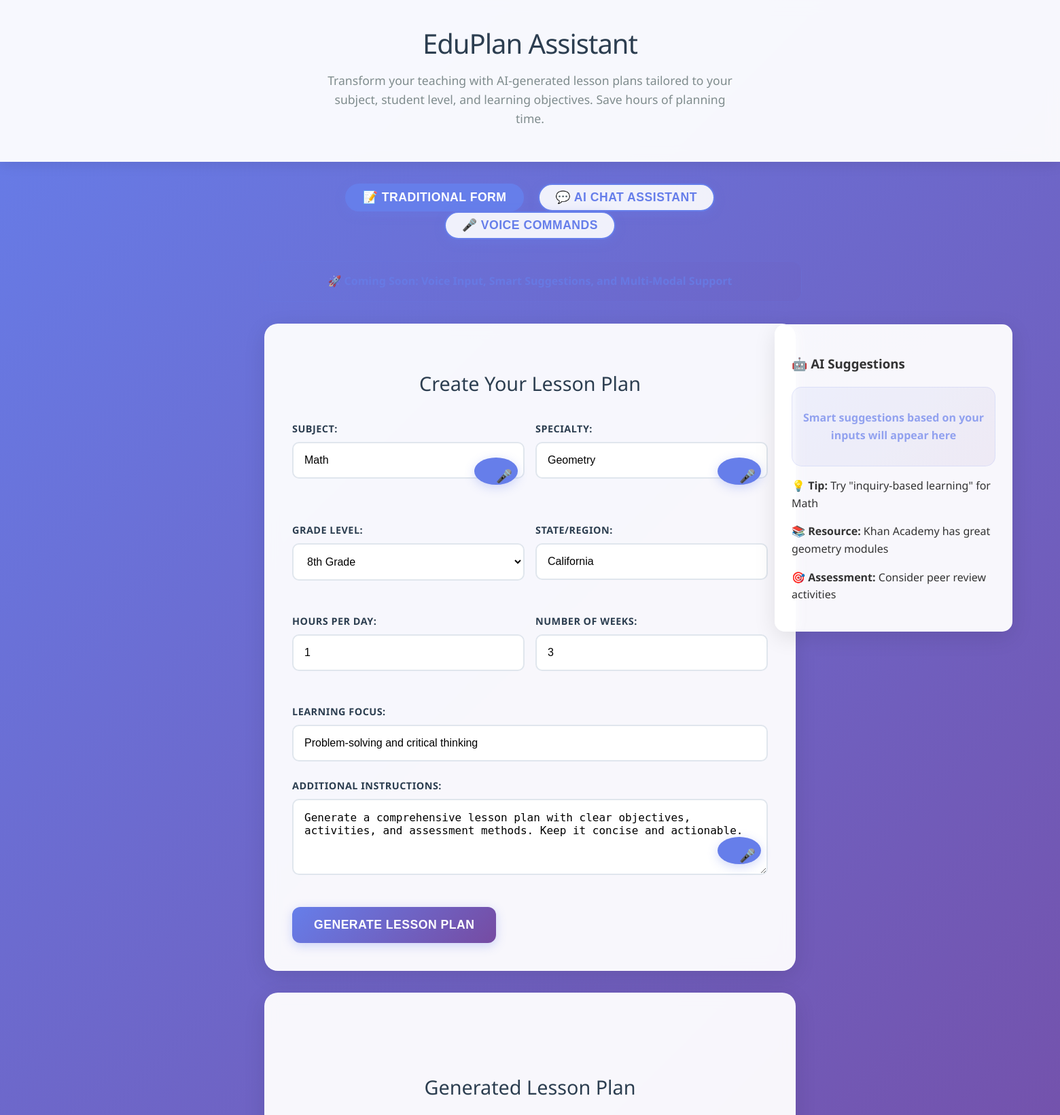
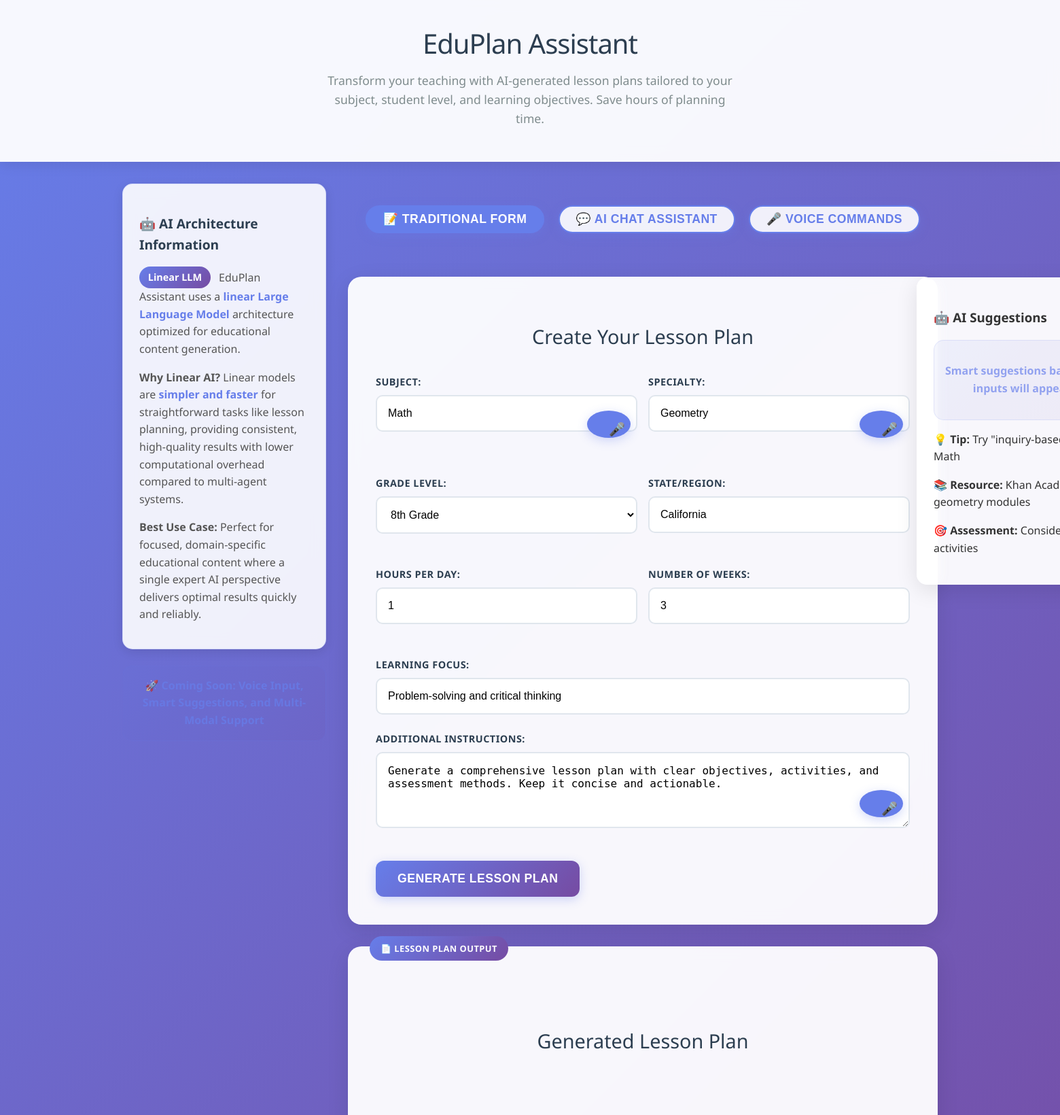
Before and after one commit to zhangfengcdt/teacher-ai-helper, a Flask app: page / in a window 1560 px wide; the page is wider, and only the part inside the window is pictured. Shown: the top 1640 px of that part at 68% size. Run offline with Flask 3, Linux system fonts and the light colour scheme.

Commit message:
relayout webapp

```diff
--- a/templates/index.html
+++ b/templates/index.html
@@ -57,6 +57,49 @@
 
         .footer a:hover {
             color: #667eea;
+        }
+
+        .ai-info-banner {
+            background: rgba(255, 255, 255, 0.9);
+            backdrop-filter: blur(10px);
+            border-radius: 15px;
+            padding: 1.5rem;
+            margin-bottom: 1.5rem;
+            border: 1px solid rgba(102, 126, 234, 0.2);
+            box-shadow: 0 4px 15px rgba(0, 0, 0, 0.1);
+            position: sticky;
+            top: 2rem;
+        }
+
+        .ai-info-banner h3 {
+            color: #2c3e50;
+            margin-bottom: 1rem;
+            font-size: 1.2rem;
+            display: flex;
+            align-items: center;
+            gap: 0.5rem;
+        }
+
+        .ai-info-banner p {
+            color: #555;
+            margin-bottom: 0.8rem;
+            line-height: 1.6;
+        }
+
+        .ai-info-banner .highlight {
+            color: #667eea;
+            font-weight: 600;
+        }
+
+        .ai-info-banner .model-type {
+            background: linear-gradient(135deg, #667eea 0%, #764ba2 100%);
+            color: white;
+            padding: 0.3rem 0.8rem;
+            border-radius: 20px;
+            font-size: 0.9rem;
+            font-weight: 600;
+            display: inline-block;
+            margin-right: 0.5rem;
         }
 
         .ai-features-toggle {
@@ -283,20 +326,67 @@
         }
 
         .container {
-            max-width: 800px;
+            max-width: 1200px;
             margin: 0 auto;
             padding: 0 1rem;
         }
 
+        .main-layout {
+            display: grid;
+            grid-template-columns: 300px 1fr;
+            grid-template-rows: auto 1fr;
+            gap: 2rem;
+            margin-top: 2rem;
+        }
+
+        .sidebar {
+            grid-column: 1;
+            grid-row: 1 / 3;
+        }
+
+        .main-content {
+            grid-column: 2;
+            grid-row: 1;
+            display: flex;
+            flex-direction: column;
+            gap: 2rem;
+        }
+
+        .output-section {
+            grid-column: 2;
+            grid-row: 2;
+        }
+
+        @media (max-width: 1024px) {
+            .main-layout {
+                grid-template-columns: 1fr;
+                grid-template-rows: auto auto auto;
+            }
+
+            .sidebar {
+                grid-column: 1;
+                grid-row: 1;
+            }
+
+            .main-content {
+                grid-column: 1;
+                grid-row: 2;
+            }
+
+            .output-section {
+                grid-column: 1;
+                grid-row: 3;
+            }
+        }
+
         .form-container {
-            max-width: 700px;
-            margin: 2rem auto;
             padding: 2.5rem;
             background: rgba(255, 255, 255, 0.95);
             backdrop-filter: blur(10px);
             border-radius: 20px;
             box-shadow: 0 8px 32px rgba(0, 0, 0, 0.1);
             border: 1px solid rgba(255, 255, 255, 0.2);
+            position: relative;
         }
 
         .form-container h2 {
@@ -374,8 +464,6 @@
         }
 
         .response-container {
-            max-width: 700px;
-            margin: 2rem auto;
             padding: 2.5rem;
             background: rgba(255, 255, 255, 0.95);
             backdrop-filter: blur(10px);
@@ -383,6 +471,26 @@
             box-shadow: 0 8px 32px rgba(0, 0, 0, 0.1);
             border: 1px solid rgba(255, 255, 255, 0.2);
             white-space: pre-wrap;
+            min-height: 400px;
+        }
+
+        .output-section {
+            position: relative;
+        }
+
+        .output-section::before {
+            content: "📄 LESSON PLAN OUTPUT";
+            position: absolute;
+            top: -15px;
+            left: 2rem;
+            background: linear-gradient(135deg, #667eea 0%, #764ba2 100%);
+            color: white;
+            padding: 0.5rem 1rem;
+            border-radius: 20px;
+            font-size: 0.8rem;
+            font-weight: 600;
+            letter-spacing: 0.5px;
+            z-index: 10;
         }
 
         .response-container h2 {
@@ -442,16 +550,36 @@
         </div>
     </header>
     <main class="container">
+        <div class="main-layout">
+            <!-- Sidebar with AI Info -->
+            <div class="sidebar">
+                <div class="ai-info-banner">
+                    <h3>🤖 AI Architecture Information</h3>
+                    <p>
+                        <span class="model-type">Linear LLM</span>
+                        EduPlan Assistant uses a <span class="highlight">linear Large Language Model</span> architecture optimized for educational content generation.
+                    </p>
+                    <p>
+                        <strong>Why Linear AI?</strong> Linear models are <span class="highlight">simpler and faster</span> for straightforward tasks like lesson planning, providing consistent, high-quality results with lower computational overhead compared to multi-agent systems.
+                    </p>
+                    <p>
+                        <strong>Best Use Case:</strong> Perfect for focused, domain-specific educational content where a single expert AI perspective delivers optimal results quickly and reliably.
+                    </p>
+                </div>
+
+                <!-- Feature Banners -->
+                <div class="feature-banner coming-soon">
+                    🚀 Coming Soon: Voice Input, Smart Suggestions, and Multi-Modal Support
+                </div>
+            </div>
+
+            <!-- Main Content Area -->
+            <div class="main-content">
                 <!-- AI Features Toggle -->
                 <div class="ai-features-toggle">
                     <button class="toggle-button active" onclick="toggleInterface('form')">📝 Traditional Form</button>
                     <button class="toggle-button" onclick="toggleInterface('chat')">💬 AI Chat Assistant</button>
                     <button class="toggle-button" onclick="toggleInterface('voice')">🎤 Voice Commands</button>
-        </div>
-
-        <!-- Feature Banners -->
-        <div class="feature-banner coming-soon">
-            🚀 Coming Soon: Voice Input, Smart Suggestions, and Multi-Modal Support
                 </div>
 
                 <!-- Traditional Form Interface -->
@@ -576,7 +704,10 @@
                         <button type="button" class="voice-button" onclick="startVoiceInput('chatInput')" title="Voice Input" disabled>🎤</button>
                     </div>
                 </div>
+            </div>
 
+            <!-- Output Section -->
+            <div class="output-section">
                 <div class="response-container">
                     <h2>Generated Lesson Plan</h2>
                     {% if response %}
@@ -596,6 +727,8 @@
                             <button class="export-button" disabled>🔗 Share</button>
                         </div>
                     {% endif %}
+                </div>
+            </div>
         </div>
 
         <div class="footer">
```
Also changed, not shown: README.md. Lines whose indentation alone changed are shown as unchanged.
